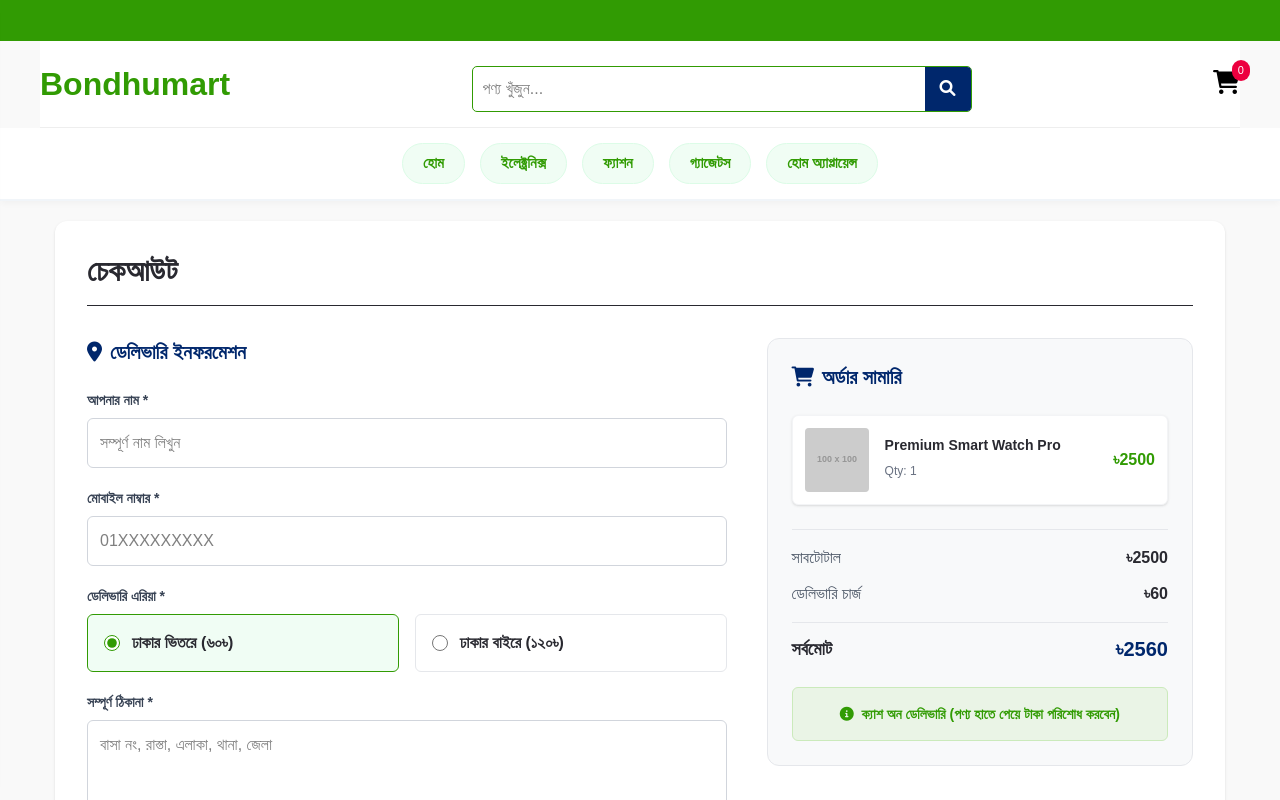
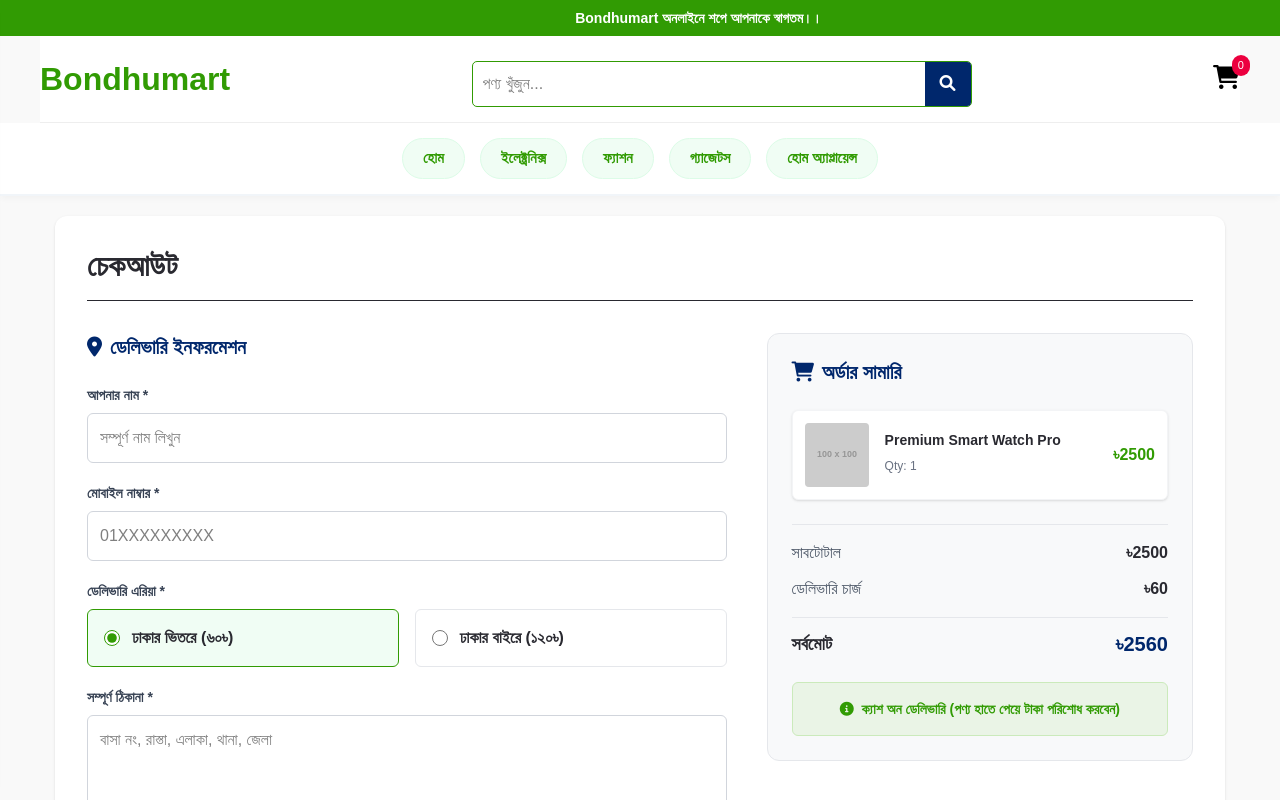
Before and after one commit to MRakib74/bondhumart-storefront, a Next.js app: page /checkout in a window 1280 px wide. Shown: the top 800 px of the page. Built offline with nearby package versions, Linux system fonts and the light colour scheme.

Commit message:
Fix marquee build error

```diff
--- a/src/app/globals.css
+++ b/src/app/globals.css
@@ -358,3 +358,12 @@ body {
 details.category-dropdown summary::-webkit-details-marker { display: none; }
 details.category-dropdown summary { list-style: none; }
 details.category-dropdown[open] summary i.fa-chevron-down { transform: rotate(180deg); }
+
+@keyframes marquee {
+  0% { transform: translateX(100%); }
+  100% { transform: translateX(-100%); }
+}
+
+.animate-marquee {
+  animation: marquee 15s linear infinite;
+}
--- a/src/components/layout/Header.tsx
+++ b/src/components/layout/Header.tsx
@@ -16,8 +16,10 @@ export default function Header() {
   return (
     <>
       {/* Top Marquee */}
-      <div className="top-notice bg-[#319b03] text-white py-2 text-sm text-center font-bold overflow-hidden">
-        <marquee>Bondhumart অনলাইনে শপে আপনাকে স্বাগতম।।</marquee>
+      <div className="top-notice bg-[#319b03] text-white py-2 text-sm text-center font-bold">
+        <div className="overflow-hidden whitespace-nowrap">
+          <div className="animate-marquee inline-block">Bondhumart অনলাইনে শপে আপনাকে স্বাগতম।।</div>
+        </div>
       </div>
 
       {/* Mobile Header */}
```
